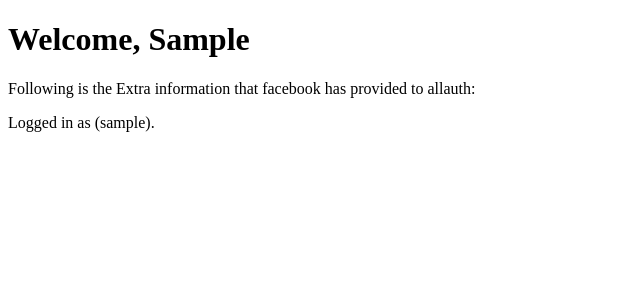
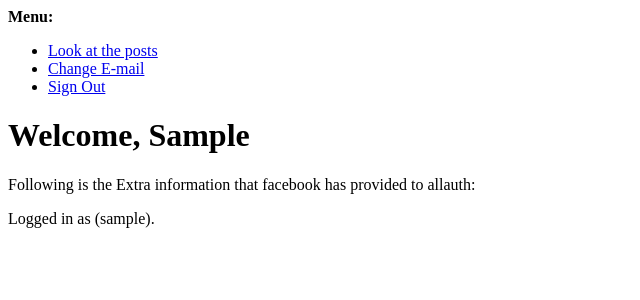
Before and after one commit to tbabej/roots, a Django app: a page that uses templates/base.html in a window 1280 px wide. Shown: the top 300 px of the page, without its empty margins (0-640 px from the left). Run offline with Django 3.2, Linux system fonts and the light colour scheme; the visitor is signed in with stand-in values (Sample User, id 1).

Commit message:
Create a separate menu template

```diff
--- a/base/templates/base/base.html
+++ b/base/templates/base/base.html
@@ -5,6 +5,7 @@
   </head>
   <body>
     {% block menu %}
+    {% include "base/menu.html" %}
     {% endblock menu %}
 
     {% block body %}
--- /dev/null
+++ b/base/templates/base/menu.html
@@ -0,0 +1,13 @@
+<div>
+  <strong>Menu:</strong>
+  <ul>
+    <li><a href="{% url 'posts_list' %}">Look at the posts</a></li>
+    {% if user.is_authenticated %}
+    <li><a href="{% url 'account_email' %}">Change E-mail</a></li>
+    <li><a href="{% url 'account_logout' %}">Sign Out</a></li>
+    {% else %}
+    <li><a href="{% url 'account_login' %}">Sign In</a></li>
+    <li><a href="{% url 'account_signup' %}">Sign Up</a></li>
+    {% endif %}
+  </ul>
+</div>
--- a/posts/urls.py
+++ b/posts/urls.py
@@ -2,5 +2,5 @@ from django.conf.urls import patterns, url
 from posts.views import PostListView
 
 urlpatterns = patterns('',
-    url(r'^$', PostListView.as_view())
+    url(r'^$', PostListView.as_view(), name="posts_list")
 )
```
Also changed, not shown: templates/base.html (+0 -31 lines).
